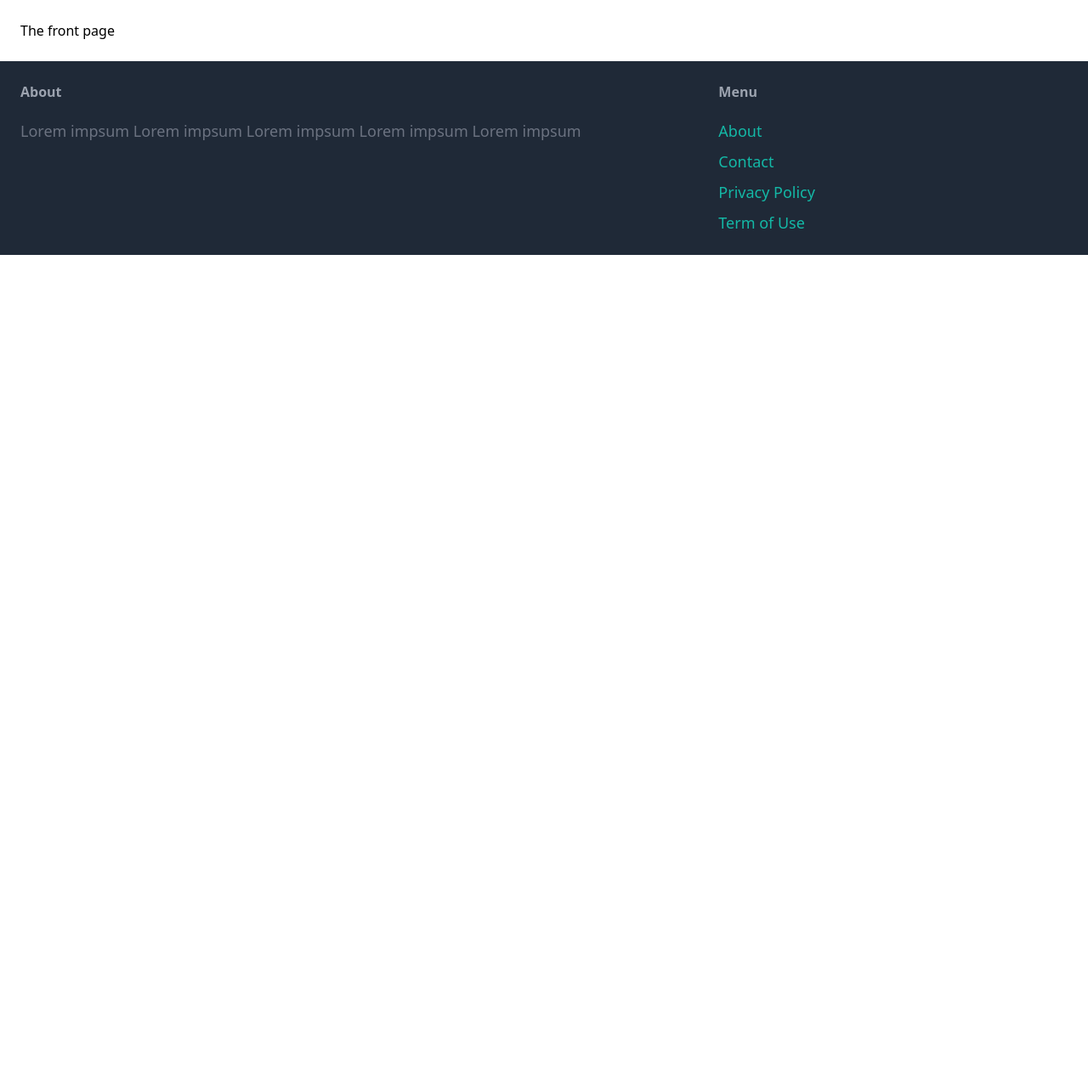
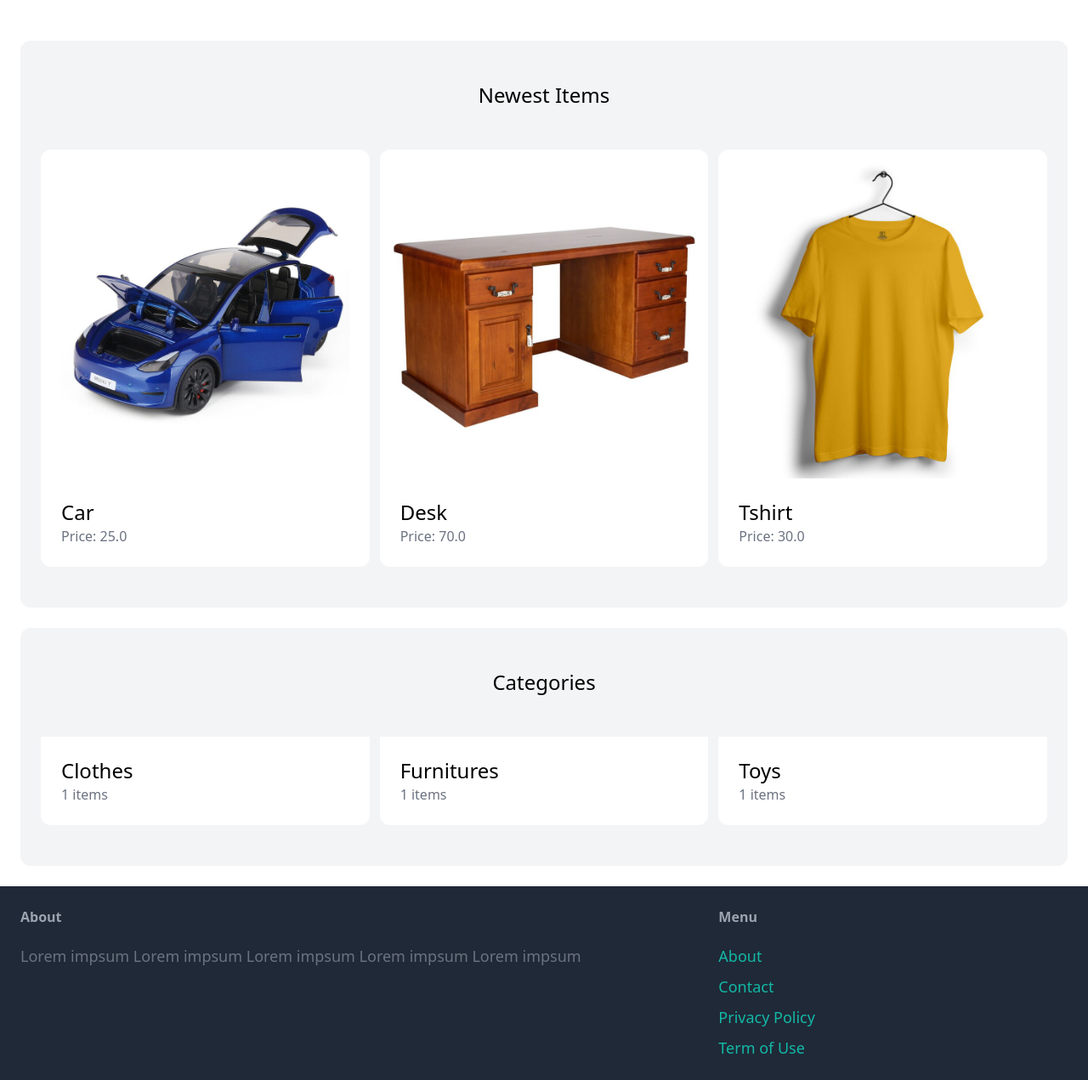
Before and after one commit to xxxJonasxxx/PUDDLE, a Django app: page / in a window 1280 px wide. Shown: the part 77-1348 px from the top of the page at 85% size. Before the commit the page ends 377 px from the top, so only its background shows below. Run offline with Django 4.2, Linux system fonts and the light colour scheme; data comes from the database, SQL or seed files in the repository; both versions use the stored data as it was after the commit; some libraries are stand-ins or nearby versions.

Commit message:
complemento del commit 78476ee

```diff
--- a/puddle/core/templates/core/index.html
+++ b/puddle/core/templates/core/index.html
@@ -3,5 +3,41 @@
 {% block title %}Welcome{% endblock %}
 
 {% block content %}
-	<h1> The front page </h1>
+	<div class="mt-6 px-6 py-12 bg-gray-100 rounded-xl">
+		<h2 class="mb-12 text-2xl text-center">Newest Items</h2>
+
+		<div class="grid grid-cols-3 gap-3">
+			{% for item in items %}
+				<div>
+					<a href="#">
+						<div>
+							<img src="{{ item.image.url }}" class="rounded-t-xl">
+						</div>
+
+						<div class="p-6 bg-white rounded-b-xl">
+							<h2 class="text-2xl">{{ item.name }}</h2>
+							<p class="text-gray-500">Price: {{ item.price }}</p>
+						</div>
+					</a>
+				</div>
+			{% endfor %}
+		</div>
+	</div>
+
+		<div class="mt-6 px-6 py-12 bg-gray-100 rounded-xl">
+			<h2 class="mb-12 text-2xl text-center">Categories</h2>
+
+			<div class="grid grid-cols-3 gap-3">
+				{% for category in categories %}
+					<div>
+					<a href="#">
+						<div class="p-6 bg-white rounded-b-xl">
+							<h2 class="text-2xl">{{ category.name }}</h2>
+							<p class="text-gray-500">{{ category.items.count }} items</p>
+						</div>
+					</a>
+				</div>
+				{% endfor %}
+			</div>
+		</div>
 {% endblock %}
--- a/puddle/core/views.py
+++ b/puddle/core/views.py
@@ -1,9 +1,16 @@
 from django.shortcuts import render
+from item.models import Category, Item
 
 # Create your views here.
 
 def index(request):
-	return render(request, 'core/index.html')
+	items = Item.objects.filter(is_sold=False)[0:6]
+	categories = Category.objects.all()
+
+	return render(request, 'core/index.html', {
+		'categories': categories,
+		'items': items,
+		})
 
 def contact(request):
 	return render(request, 'core/contact.html')
--- a/puddle/puddle/settings.py
+++ b/puddle/puddle/settings.py
@@ -38,6 +38,7 @@ INSTALLED_APPS = [
     'django.contrib.messages',
     'django.contrib.staticfiles',
     'core',
+    'item',
 ]
 
 MIDDLEWARE = [
@@ -117,6 +118,8 @@ USE_TZ = True
 # https://docs.djangoproject.com/en/4.2/howto/static-files/
 
 STATIC_URL = 'static/'
+MEDIA_URL = 'media/'
+MEDIA_ROOT = BASE_DIR / 'media'
 
 # Default primary key field type
 # https://docs.djangoproject.com/en/4.2/ref/settings/#default-auto-field
--- a/puddle/puddle/urls.py
+++ b/puddle/puddle/urls.py
@@ -1,4 +1,5 @@
-
+from django.conf import settings
+from django.conf.urls.static import static
 from django.contrib import admin
 from django.urls import path
 
@@ -8,4 +9,4 @@ urlpatterns = [
     path('', index, name='index'),
     path('contact/', contact, name='contact'),
     path('admin/', admin.site.urls),
-]
+] + static(settings.MEDIA_URL, document_root=settings.MEDIA_ROOT)
```
Also changed, not shown: puddle/db.sqlite3.
